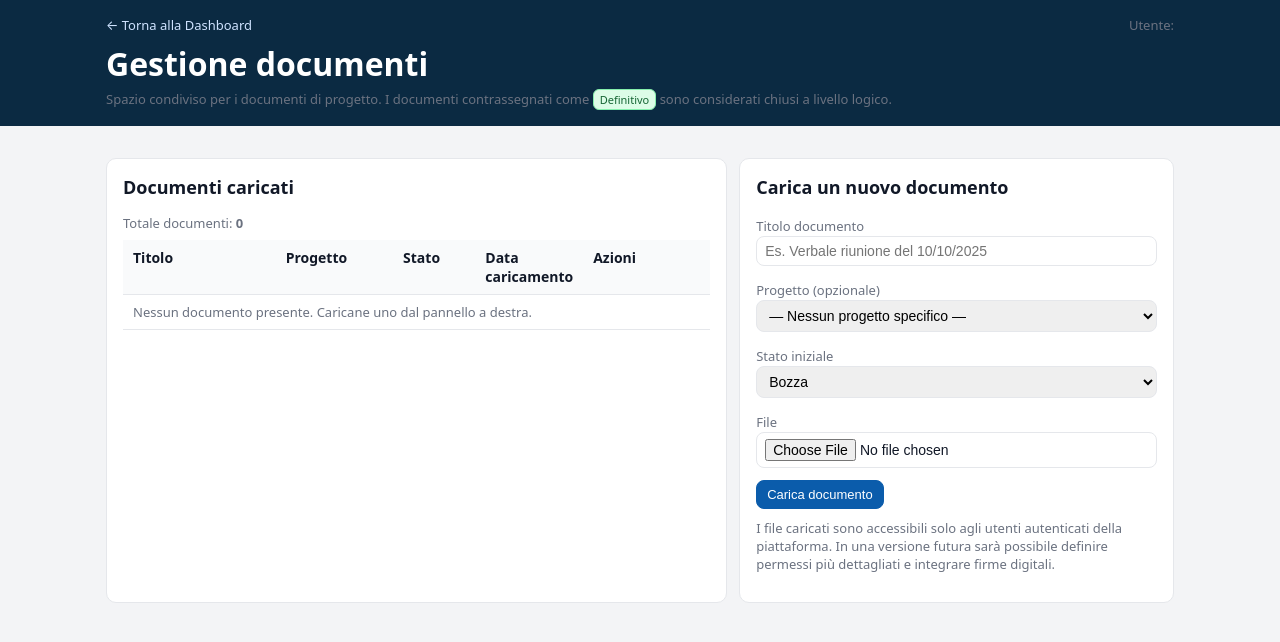
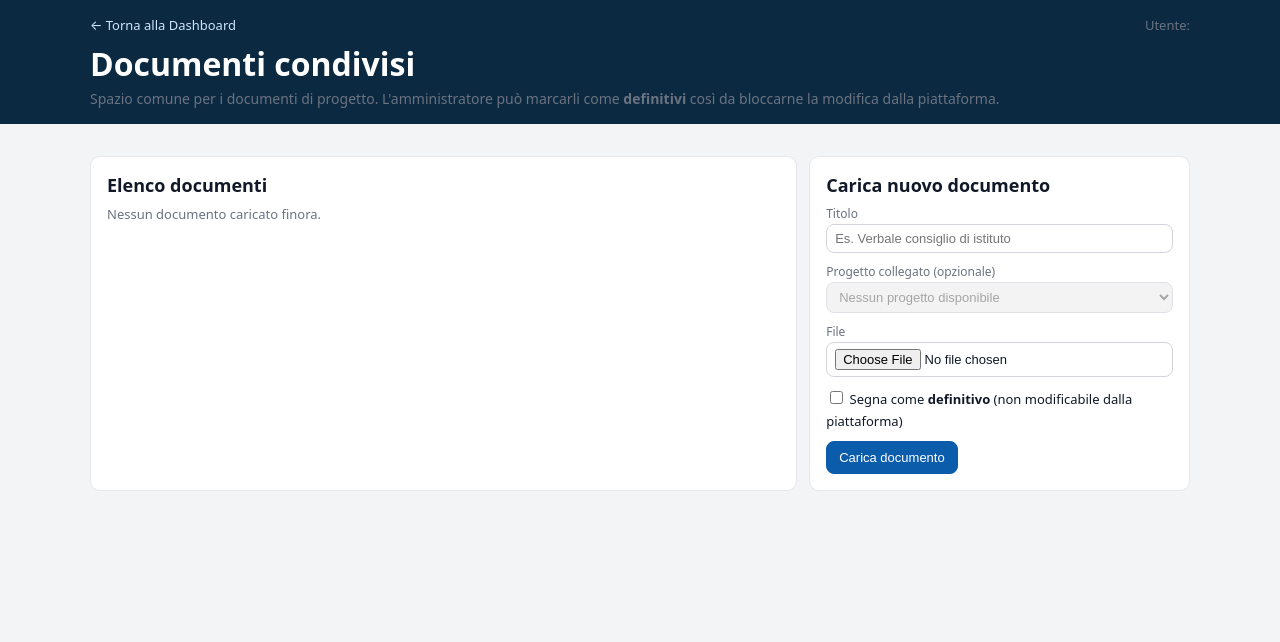
Before and after one commit to Berboa34/scuolahub, a Django app: page /documenti/ in a window 1280 px wide. Shown: the top 642 px of the page. Run offline with Django 5.2, Linux system fonts and the light colour scheme; parts of the project's set-up code (start-up, migrations or seed data) failed here and were passed over.

Commit message:
Fix Document admin and documents section

```diff
--- a/scuolahub/urls.py
+++ b/scuolahub/urls.py
@@ -39,6 +39,6 @@ urlpatterns = [
 
 # DOCUMENTI
     path('documenti/', pviews.documents_view, name='documents'),
-    path('documenti/<int:pk>/finalizza/', pviews.document_finalize, name='document_finalize'),
+    path('documenti/<int:pk>/elimina/', pviews.document_delete, name='document_delete'),
 
 ]
--- a/templates/documents.html
+++ b/templates/documents.html
@@ -1,69 +1,80 @@
-{% load humanize %}
+{% load static %}
 <!DOCTYPE html>
 <html lang="it">
 <head>
   <meta charset="utf-8">
   <title>Documenti — ScuolaHub</title>
   <meta name="viewport" content="width=device-width, initial-scale=1">
+
   <style>
-    :root{
-      --bg:#0b2a42;--light:#f5f7fb;--muted:#6b7280;--br:#e5e7eb;
-      --accent:#0b5cab;--danger:#dc2626;
-    }
-    *{box-sizing:border-box}
     body{
+      font-family:system-ui,-apple-system,Segoe UI,Roboto,Ubuntu,"Helvetica Neue",Arial;
       margin:0;
-      font-family:system-ui,-apple-system,Segoe UI,Roboto,Ubuntu,"Helvetica Neue",Arial;
       background:#f3f4f6;
       color:#111827;
     }
-    a{color:var(--accent);text-decoration:none}
+    a{color:#0b5cab;text-decoration:none}
     a:hover{text-decoration:underline}
-    header{background:var(--bg);color:#fff}
+    header{background:#0b2a42;color:#fff}
     .wrap{max-width:1100px;margin:0 auto;padding:16px}
-    .topnav{display:flex;justify-content:space-between;gap:12px;align-items:center;flex-wrap:wrap}
-    .muted{color:var(--muted)}
+    .muted{color:#6b7280}
     .card{
       background:#fff;
       border-radius:10px;
-      border:1px solid var(--br);
+      border:1px solid #e5e7eb;
       padding:16px;
       margin-top:16px;
     }
+    .topnav{
+      display:flex;
+      justify-content:space-between;
+      gap:12px;
+      align-items:center;
+      flex-wrap:wrap;
+    }
     table{width:100%;border-collapse:collapse;font-size:14px}
-    th,td{padding:8px 10px;border-bottom:1px solid var(--br);vertical-align:top}
-    th{background:#f9fafb;text-align:left}
+    th,td{padding:8px 10px;border-bottom:1px solid #e5e7eb;text-align:left;vertical-align:top}
+    th{background:#f9fafb;font-weight:600}
     .badge{
       display:inline-block;
+      font-size:11px;
       padding:2px 6px;
-      border-radius:6px;
-      font-size:11px;
-      border:1px solid #e5e7eb;
-      background:#f9fafb;
-      color:#374151;
+      border-radius:999px;
+      background:#eef2ff;
+      border:1px solid #c7d2fe;
+      color:#1e293b;
     }
-    .badge.final{background:#dcfce7;border-color:#86efac;color:#166534}
+    .badge.final{background:#dcfce7;border-color:#22c55e;color:#166534}
+    .small{font-size:13px}
     .btn{
       display:inline-block;
-      padding:6px 10px;
+      padding:8px 12px;
       border-radius:8px;
-      border:1px solid var(--br);
+      border:1px solid #d1d5db;
       background:#fff;
       cursor:pointer;
       font-size:13px;
     }
-    .btn.primary{background:var(--accent);color:#fff;border-color:var(--accent)}
-    .btn.danger{background:var(--danger);color:#fff;border-color:var(--danger)}
-    .small{font-size:13px}
+    .btn.primary{background:#0b5cab;color:#fff;border-color:#0b5cab}
+    .btn.danger{background:#dc2626;color:#fff;border-color:#dc2626}
+    form.inline{display:inline}
     input[type="text"], select, input[type="file"]{
       padding:6px 8px;
       border-radius:8px;
-      border:1px solid var(--br);
+      border:1px solid #d1d5db;
+      font-size:13px;
       width:100%;
-      font-size:14px;
+      box-sizing:border-box;
     }
     .grid{display:grid;gap:12px}
-    @media(min-width:800px){ .grid.cols-2{grid-template-columns:2fr 1.4fr} }
+    @media(min-width:800px){
+      .grid.cols-2{grid-template-columns:1.3fr .7fr}
+    }
+    .field-label{
+      font-size:12px;
+      color:#6b7280;
+      margin-bottom:2px;
+    }
   </style>
 </head>
 <body>
@@ -78,33 +89,29 @@
         Utente: <b>{{ request.user.username }}</b>
       </div>
     </div>
-    <h1 style="margin:8px 0 0;">Gestione documenti</h1>
-    <p class="muted small" style="margin:4px 0 0;">
-      Spazio condiviso per i documenti di progetto.
-      I documenti contrassegnati come
-      <span class="badge final">Definitivo</span> sono considerati chiusi a livello logico.
+    <h1 style="margin:8px 0 0;">Documenti condivisi</h1>
+    <p class="muted" style="margin:4px 0 0;font-size:14px">
+      Spazio comune per i documenti di progetto. L'amministratore può marcarli come
+      <b>definitivi</b> così da bloccarne la modifica dalla piattaforma.
     </p>
   </div>
 </header>
 
 <main class="wrap">
   <div class="grid cols-2">
-    <!-- COLONNA SINISTRA: elenco documenti -->
+    <!-- Lista documenti -->
     <section class="card">
-      <h2 style="margin-top:0;font-size:18px;">Documenti caricati</h2>
-
-      <div class="small muted" style="margin-bottom:8px;">
-        Totale documenti: <b>{{ documents|length }}</b>
-      </div>
-
-      <div style="overflow:auto;">
+      <h2 style="margin:0 0 8px 0;font-size:18px;">Elenco documenti</h2>
+      {% if documents %}
+        <div style="overflow:auto">
           <table>
             <thead>
               <tr>
-              <th style="width:26%;">Titolo</th>
-              <th style="width:20%;">Progetto</th>
-              <th style="width:14%;">Stato</th>
-              <th style="width:18%;">Data caricamento</th>
+                <th>Titolo</th>
+                <th>Progetto</th>
+                <th>Caricato da</th>
+                <th>Data</th>
+                <th>Stato</th>
                 <th>Azioni</th>
               </tr>
             </thead>
@@ -117,9 +124,6 @@
                     {% else %}
                       {{ d.title }}
                     {% endif %}
-                  {% if d.school %}
-                    <div class="small muted">Scuola: {{ d.school.name }}</div>
-                  {% endif %}
                   </td>
                   <td class="small">
                     {% if d.project %}
@@ -129,88 +133,81 @@
                     {% endif %}
                   </td>
                   <td class="small">
-                  {% if d.status == "FINAL" %}
+                    {% if d.uploaded_by %}
+                      {{ d.uploaded_by.username }}
+                    {% else %}
+                      —
+                    {% endif %}
+                  </td>
+                  <td class="small">{{ d.uploaded_at|date:"d/m/Y H:i" }}</td>
+                  <td class="small">
+                    {% if d.is_final %}
                       <span class="badge final">Definitivo</span>
                     {% else %}
                       <span class="badge">Bozza</span>
                     {% endif %}
                   </td>
-                <td class="small">
-                  {{ d.created_at|date:"d/m/Y H:i" }}
-                </td>
-                <td class="small">
-                  {% if d.status != "FINAL" %}
-                    <form method="post" action="" style="display:inline;">
+                  <td>
+                    <form method="post"
+                          action="{% url 'document_delete' d.id %}"
+                          class="inline"
+                          onsubmit="return confirm('Eliminare questo documento?');">
                       {% csrf_token %}
-                      <input type="hidden" name="op" value="make_final">
-                      <input type="hidden" name="doc_id" value="{{ d.id }}">
-                      <button class="btn" type="submit"
-                              onclick="return confirm('Segnare questo documento come definitivo?');">
-                        Segna definitivo
-                      </button>
+                      <button type="submit" class="btn danger">Elimina</button>
                     </form>
-                  {% else %}
-                    <span class="muted">—</span>
-                  {% endif %}
-                </td>
-              </tr>
-            {% empty %}
-              <tr>
-                <td colspan="5" class="small muted">
-                  Nessun documento presente. Caricane uno dal pannello a destra.
                   </td>
                 </tr>
               {% endfor %}
             </tbody>
           </table>
         </div>
+      {% else %}
+        <p class="muted small" style="margin-top:8px">
+          Nessun documento caricato finora.
+        </p>
+      {% endif %}
     </section>
 
-    <!-- COLONNA DESTRA: upload documento -->
+    <!-- Upload nuovo documento -->
     <section class="card">
-      <h2 style="margin-top:0;font-size:18px;">Carica un nuovo documento</h2>
-
-      <form method="post" action="" enctype="multipart/form-data" class="grid">
+      <h2 style="margin:0 0 8px 0;font-size:18px;">Carica nuovo documento</h2>
+      <form method="post" enctype="multipart/form-data">
         {% csrf_token %}
-        <input type="hidden" name="op" value="upload">
-
+        <div class="grid" style="gap:10px">
           <div>
-          <label class="small muted">Titolo documento</label><br>
-          <input type="text" name="title" placeholder="Es. Verbale riunione del 10/10/2025">
+            <div class="field-label">Titolo</div>
+            <input type="text" name="title" required placeholder="Es. Verbale consiglio di istituto">
           </div>
-
           <div>
-          <label class="small muted">Progetto (opzionale)</label><br>
+            <div class="field-label">Progetto collegato (opzionale)</div>
+            {% if projects %}
               <select name="project_id">
-            <option value="">— Nessun progetto specifico —</option>
+                <option value="">— Nessun progetto —</option>
                 {% for p in projects %}
                   <option value="{{ p.id }}">{{ p.title }}</option>
                 {% endfor %}
               </select>
+            {% else %}
+              <select disabled>
+                <option>Nessun progetto disponibile</option>
+              </select>
+            {% endif %}
           </div>
-
           <div>
-          <label class="small muted">Stato iniziale</label><br>
-          <select name="status">
-            <option value="DRAFT">Bozza</option>
-            <option value="FINAL">Definitivo</option>
-          </select>
-        </div>
-
-        <div>
-          <label class="small muted">File</label><br>
+            <div class="field-label">File</div>
             <input type="file" name="file" required>
           </div>
-
           <div>
-          <button class="btn primary" type="submit">Carica documento</button>
+            <label class="small">
+              <input type="checkbox" name="is_final" value="1">
+              Segna come <b>definitivo</b> (non modificabile dalla piattaforma)
+            </label>
+          </div>
+          <div>
+            <button type="submit" class="btn primary">Carica documento</button>
+          </div>
         </div>
       </form>
-
-      <p class="small muted" style="margin-top:10px;">
-        I file caricati sono accessibili solo agli utenti autenticati della piattaforma.
-        In una versione futura sarà possibile definire permessi più dettagliati e integrare firme digitali.
-      </p>
     </section>
   </div>
 </main>
```
Also changed, not shown: projects/admin.py (+9 -10 lines), projects/models.py (+29 -20 lines), projects/views.py (+53 -53 lines), db.sqlite3, projects/migrations/0005_alter_document_options_remove_document_created_at_and_more.py (added). Lines whose indentation alone changed are shown as unchanged.
